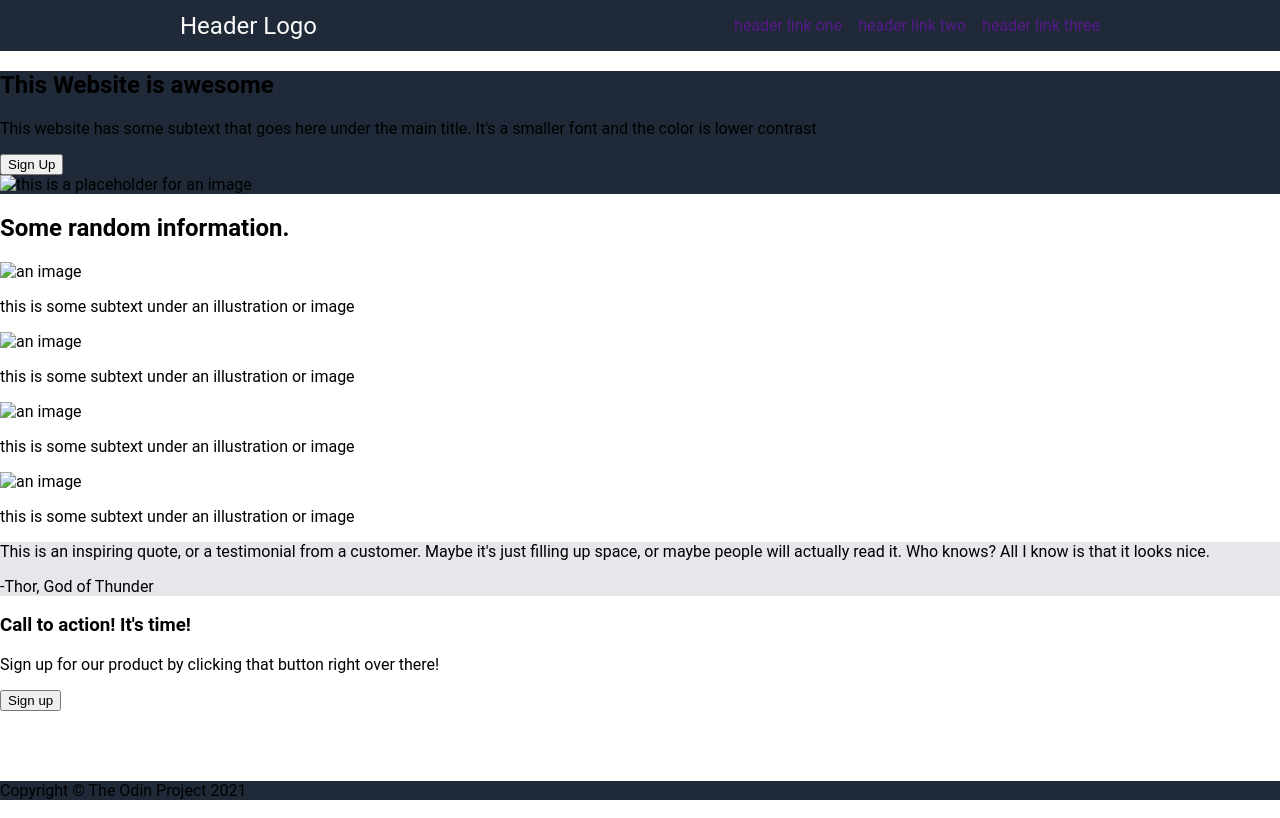
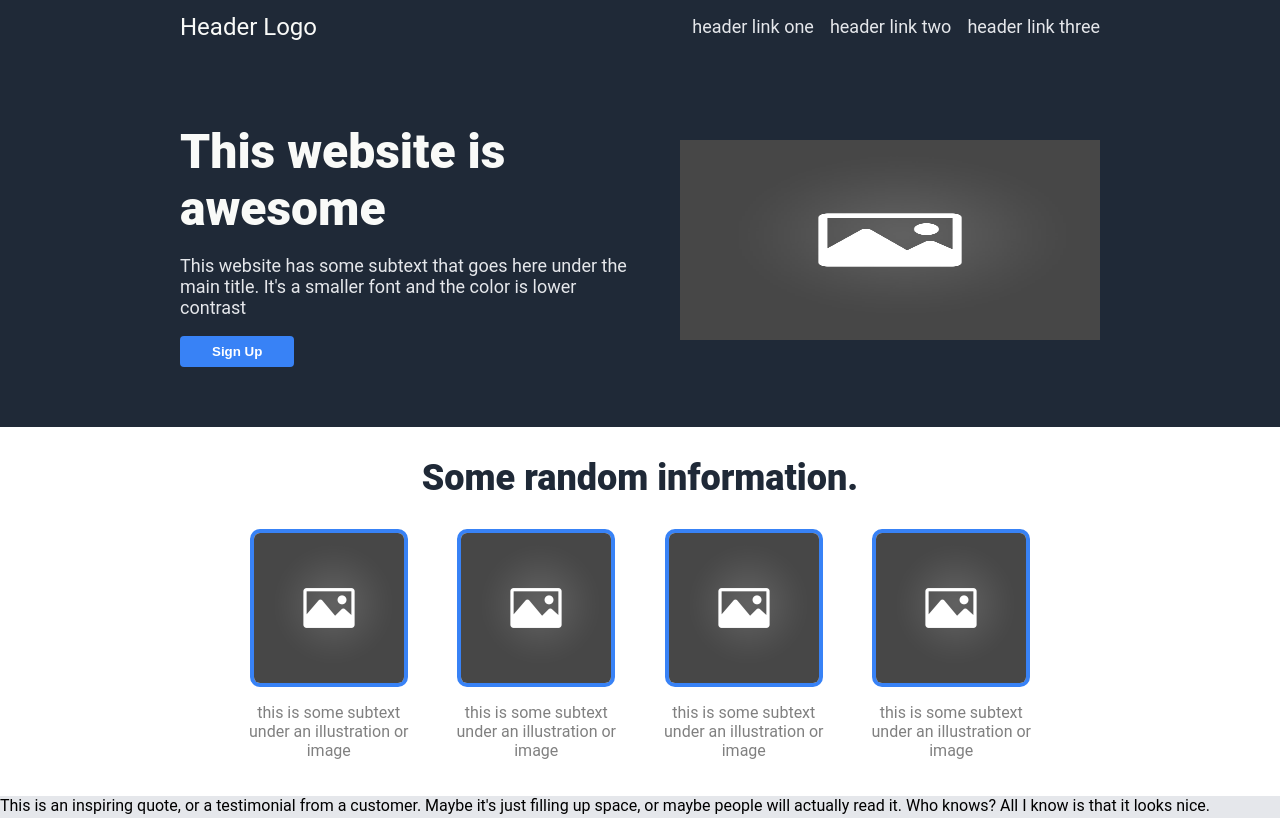
Before and after one commit to IvanHintoro/odin-landing-page, a plain HTML site: page index.html in a window 1280 px wide. Shown: the top 818 px of the page. Drawn offline with Linux system fonts and the light colour scheme.

Commit message:
Added styling to hero and info section

```diff
--- a/index.html
+++ b/index.html
@@ -12,6 +12,7 @@
     <div class="contents">
 
         <div class="header">
+            <div class="navbar">
                 <div class="logo">
                     Header Logo
                 </div>
@@ -24,31 +25,32 @@
 
             <div class="hero">
                 <div class="text">
-                <h2>This Website is awesome</h2>
-                <p>This website has some subtext that goes here under the main title. It's a smaller font and the color
-                    is lower contrast</p>
+                    <div class="main-text">This website is awesome</div>
+                    <div class="subtext">This website has some subtext that goes here under the main title. It's a smaller font and the color
+                        is lower contrast</div>
                     <button>Sign Up</button>
                 </div>
-            <img alt="this is a placeholder for an image">
+                <img src="placeholder.jpg" alt="this is a placeholder for an image">
+            </div>
         </div>
 
         <div class="info">
             <h2>Some random information.</h2>
             <div class="container">
                 <div class="card">
-                    <img alt="an image">
+                    <img src="placeholder.jpg" alt="an image">
                     <p>this is some subtext under an illustration or image</p>
                 </div>
                 <div class="card">
-                    <img alt="an image">
+                    <img src="placeholder.jpg" alt="an image">
                     <p>this is some subtext under an illustration or image</p>
                 </div>
                 <div class="card">
-                    <img alt="an image">
+                    <img src="placeholder.jpg" alt="an image">
                     <p>this is some subtext under an illustration or image</p>
                 </div>
                 <div class="card">
-                    <img alt="an image">
+                    <img src="placeholder.jpg" alt="an image">
                     <p>this is some subtext under an illustration or image</p>
                 </div>
             </div>
--- a/style.css
+++ b/style.css
@@ -7,20 +7,21 @@ body{
     justify-content: space-between;
 }
 
-.header, .hero, footer{
+.header {
     background-color: #1F2937;
+    display: flex;
+    flex-direction: column;
+    justify-content: space-between;
+    padding: 0px 180px;
 }
-
-.header {
+.header .logo {
+    font-size: 24px;
+    color: #F9FAF8;
+}
+.navbar {
     display: flex;
     justify-content: space-between;
     align-items: center;
-    padding: 0px 180px;
-}
-
-.header .logo {
-    font-size: 24px;
-    color: #F9FAF8;
 }
 
 ul {
@@ -31,8 +32,86 @@ ul {
 
 li a {
     text-decoration: none;
+    font-size: 18px;
+    color: #E5E7EB;
+}
+
+.hero {
+    display: flex;
+    align-items: center;
+    padding: 60px 0px;
+}
+
+.hero .text{
+    flex: 1;
+}
+
+.hero img {
+    flex: 1;
+    background-color: #E5E7EB;
+    max-width: 420px;
+    height: 200px;
+    margin-left: 40px;
+}
+
+.hero .main-text{
+    font-size: 48px;
+    font-weight: 900;
+    color: #F9FAF8;
+    margin: 10px 0px;
+}
+
+.hero .subtext{
+    font-size: 18px;
+    color: #E5E7EB;
+    margin: 18px 0px;
+}
+
+.hero button{
+    background-color: #3882F6;
+    color: white;
+    font-weight: bold;
+    padding: 8px 32px;
+    border: 0px;
+    border-radius: 4px;
+}
+
+.info h2 {
+    font-size: 36px;
+    color: #1F2937;
+    font-weight: 900;
+    text-align: center;
+}
+
+.info .container {
+    display: flex;
+    justify-content: center;
+    gap: 30px;
+    margin: 20px 240px;
+}
+
+.info .card {
+    display: flex;
+    flex-direction: column;
+    align-items: center;
+}
+
+.info img {
+    width: 150px;
+    height: 150px;
+    border: 4px solid #3882F6;
+    border-radius: 10px;
+}
+
+.info p {
+    text-align: center;
+    color: gray;
 }
 
 .quote{
     background-color: #E5E7EB;
 }
+
+footer {
+    background-color: #1F2937;
+}
```
Also changed, not shown: placeholder.jpg (added). Lines whose indentation alone changed are shown as unchanged.
